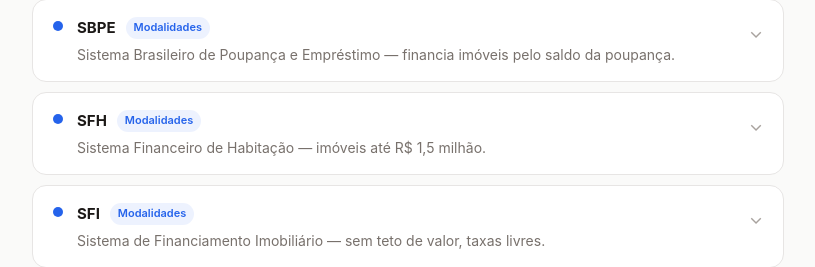
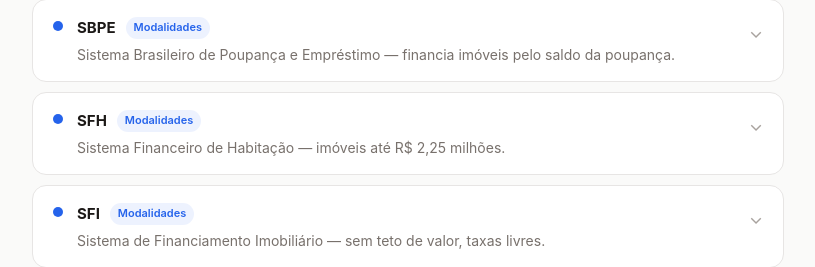
Before and after one commit to lucianomartim30-hue/financiecerto-next, a Next.js app: page /glossario in a window 1280 px wide. Shown: the part 3624-3891 px from the top of the page, without its empty margins (232-1047 px from the left). Built offline with nearby package versions, Linux system fonts and the light colour scheme.

Commit message:
fix: corrigir limite SFH de R$ 1,5M para R$ 2,25M (atualização out/2025) no glossário e chatbot

```diff
--- a/app/api/chat/route.ts
+++ b/app/api/chat/route.ts
@@ -60,8 +60,8 @@ Você não é um chatbot, FAQ ou árvore de respostas. Você é uma inteligênci
 - Usa recursos da caderneta de poupança
 - Taxas de mercado: ≈ 10,5% a.a. + TR (referência 2026, varia por banco)
 - Para imóveis acima dos tetos MCMV ou renda acima de R$ 13.000
-- SFH: imóveis até R$ 1,5 milhão — permite uso do FGTS
-- SFI: imóveis acima de R$ 1,5 milhão — sem FGTS, taxas livres
+- SFH: imóveis até R$ 2,25 milhões (teto atualizado out/2025) — permite uso do FGTS, taxa máxima 12% a.a.
+- SFI: imóveis acima de R$ 2,25 milhões — sem FGTS, taxas livres de mercado
 - LTV máximo: geralmente 80%
 
 **SAC vs Price (Tabela Price)**
@@ -96,7 +96,7 @@ Você não é um chatbot, FAQ ou árvore de respostas. Você é uma inteligênci
 - Pode usar na entrada (abater do valor financiado)
 - Pode usar para amortizar o saldo devedor a qualquer momento (com regras)
 - Pode pagar até 80% das parcelas mensais por até 12 meses consecutivos
-- Requisitos: imóvel SFH (até R$ 1,5 mi), sem outro imóvel financiado no SFH, mínimo 3 anos de carteira assinada
+- Requisitos: imóvel SFH (até R$ 2,25M — teto atualizado out/2025), sem outro imóvel financiado no SFH, mínimo 3 anos de carteira assinada
 - FGTS Futuro (MCMV Faixas 1-2): compromete depósitos futuros para reduzir parcela mensal desde o início
 
 **Custos envolvidos na compra**
--- a/app/glossario/page.tsx
+++ b/app/glossario/page.tsx
@@ -37,14 +37,14 @@ const TERMS: Term[] = [
   {
     term: 'SFH',
     category: 'modalidades',
-    short: 'Sistema Financeiro de Habitação — imóveis até R$ 1,5 milhão.',
-    full: 'Enquadramento legal para financiamentos habitacionais com imóveis de até R$ 1,5 milhão (valor de avaliação). Permite uso do FGTS, limita a taxa efetiva a 12% a.a. e exige que o imóvel seja residencial. É o enquadramento padrão do MCMV e de parte do SBPE.',
+    short: 'Sistema Financeiro de Habitação — imóveis até R$ 2,25 milhões.',
+    full: 'Enquadramento legal para financiamentos habitacionais com imóveis de até R$ 2,25 milhões (valor de avaliação) — teto atualizado em outubro/2025. Permite uso do FGTS, limita a taxa nominal a 12% a.a. e exige que o imóvel seja residencial. É o enquadramento padrão do MCMV e de parte do SBPE. A Caixa Econômica Federal financia até 80% do valor do imóvel dentro do SFH.',
   },
   {
     term: 'SFI',
     category: 'modalidades',
     short: 'Sistema de Financiamento Imobiliário — sem teto de valor, taxas livres.',
-    full: 'Usado para imóveis acima de R$ 1,5 milhão ou operações com taxas acima de 12% a.a. Não permite uso do FGTS. Inclui instrumentos como CRI (Certificado de Recebíveis Imobiliários). Oferece mais flexibilidade para o credor definir condições contratuais.',
+    full: 'Usado para imóveis acima de R$ 2,25 milhões ou operações com taxas acima de 12% a.a. Não permite uso do FGTS. Inclui instrumentos como CRI (Certificado de Recebíveis Imobiliários). Oferece mais flexibilidade para o credor definir condições contratuais — taxas de mercado, sem vinculação ao SBPE.',
   },
   {
     term: 'Crédito Associativo',
@@ -180,7 +180,7 @@ const TERMS: Term[] = [
     term: 'FGTS',
     category: 'fgts',
     short: 'Fundo de Garantia do Tempo de Serviço — pode ser usado como entrada ou amortização.',
-    full: 'Fundo constituído por depósitos mensais do empregador (8% do salário bruto). O saldo pode ser usado na compra de imóvel residencial (SFH) para: (1) composição da entrada, (2) amortização do saldo devedor, ou (3) pagamento de até 80% das prestações mensais por até 12 meses seguidos. Regras: imóvel até R$ 1,5 milhão, comprador sem outro imóvel financiado no SFH, mínimo 3 anos de vínculo empregatício com FGTS.',
+    full: 'Fundo constituído por depósitos mensais do empregador (8% do salário bruto). O saldo pode ser usado na compra de imóvel residencial (SFH) para: (1) composição da entrada, (2) amortização do saldo devedor, ou (3) pagamento de até 80% das prestações mensais por até 12 meses seguidos. Regras: imóvel dentro do SFH (até R$ 2,25 milhões — teto atualizado em out/2025), comprador sem outro imóvel financiado no SFH, mínimo 3 anos de vínculo empregatício com FGTS.',
   },
   {
     term: 'FGTS Futuro',
```
